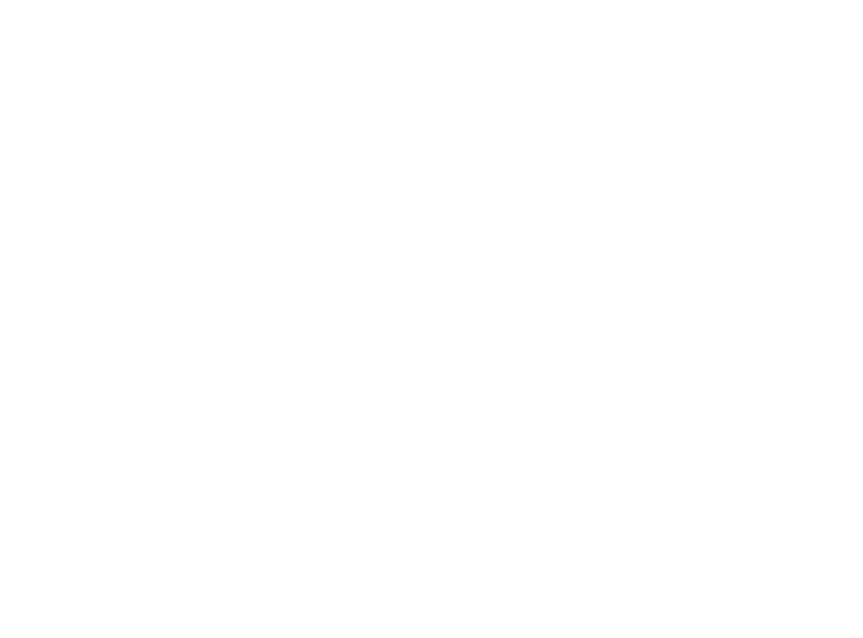
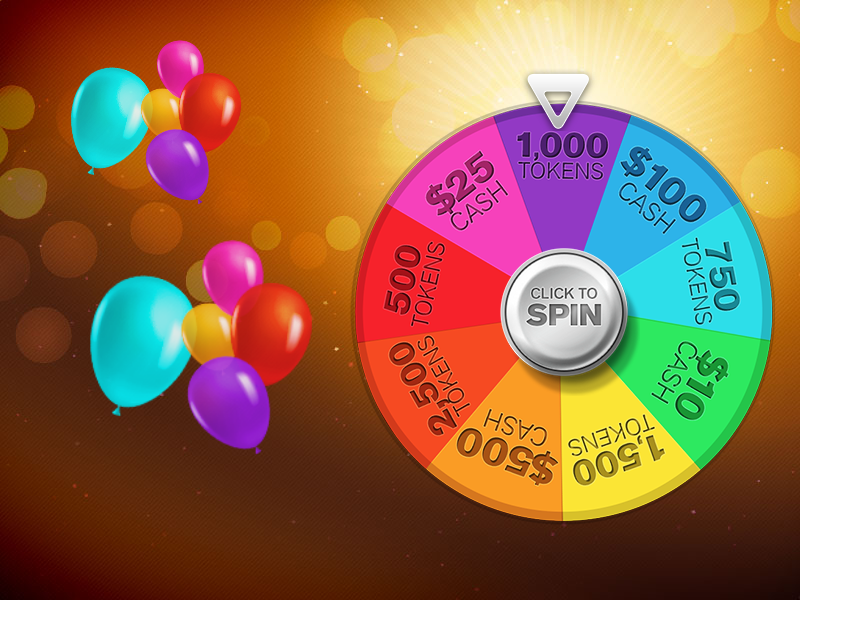
Before and after one commit to soniagisel/games-practises, a plain HTML site: page tweenmax-practises/gameIndex.html in a window 1280 px wide. Shown: the whole page, without its empty margins (0-863 px from the left). Drawn offline with nearby package versions, Linux system fonts and the light colour scheme.

Commit message:
Adding animations to all the elements.

```diff
--- a/tweenmax-practises/css/gameStyles.css
+++ b/tweenmax-practises/css/gameStyles.css
@@ -85,3 +85,63 @@ input, select {
 
 
 /*** STYLES ***/
+body {
+	width: 800px;
+    height: 600px;
+    background: url("../img/background.jpg") no-repeat;
+    position: relative;
+}
+
+.balloons1, .balloons2, .wheel, .target, .btn-spin, .btn-spin-down {
+	position: absolute;
+}
+
+.balloons1 {
+	width: 175px;
+    height: 170px;
+    background: url("../img/balloons.png") no-repeat;
+    top: 40px;
+    left: 70px;
+}
+
+.balloons2 {
+	width: 222px;
+    height: 215px;
+    background: url("../img/balloons.png") no-repeat center / cover;
+    top: 240px;
+    left: 90px;
+}
+
+.wheel {
+	width: 430px;
+    height: 430px;
+    background: url("../img/wheel.png") no-repeat;
+    top: 100px;
+    left: 350px;
+}
+
+.target {
+	width: 78px;
+    height: 63px;
+    background: url("../img/target.png") no-repeat;
+    top: 68px;
+    left: 520px;
+
+}
+
+.btn-spin {
+	width: 140px;
+    height: 148px;
+    background: url("../img/btn-spin.png") no-repeat;
+    left: 500px;
+    top: 248px;
+}
+
+.btn-spin-down {
+	width: 140px;
+    height: 148px;
+    background: url("../img/btn-spin-down.png") no-repeat;
+    left: 500px;
+    top: 248px;
+    display: none;
+}
--- a/tweenmax-practises/gameIndex.html
+++ b/tweenmax-practises/gameIndex.html
@@ -2,9 +2,21 @@
 <html>
 	<head>
 		<title>TM|Games</title>
+		<link rel="stylesheet" type="text/css" href="css/gameStyles.css">
 	</head>
 
 	<body>
+		<div id="gameContainer">
+			<div class="balloons1"></div>
+			<div class="balloons2"></div>
+			<div class="wheel"></div>
+			<div class="target"></div>
+			<div class="btn-spin"></div>
+			<div class="btn-spin-down"></div>
+		</div>
 		<script src="https://cdnjs.cloudflare.com/ajax/libs/gsap/1.18.0/TweenMax.min.js"></script>
+		<script src="//code.jquery.com/jquery-1.11.3.min.js"></script>
+		<script src="//code.jquery.com/jquery-migrate-1.2.1.min.js"></script>
+		<script type="text/javascript" src="js/gameAnimations.js"></script>
 	</body>
 </html>
--- /dev/null
+++ b/tweenmax-practises/js/gameAnimations.js
@@ -0,0 +1,26 @@
+$(document).ready(function(){
+
+	TweenMax.from($('#gameContainer'), 2, {
+      autoAlpha: 0,
+      ease: Power1.easeOut
+    });
+
+    TweenMax.from($('.balloons1'), 1, {
+    	delay: 1,
+    	scale: 0
+    });
+
+    TweenMax.from($('.balloons2'), 1, {
+    	delay: 2,
+    	scale: 0
+    });
+
+    TweenMax.from($('.target'), 1, {
+    	delay: 1,
+    	scale: 100
+    });
+
+    TweenMax.from($('.btn-spin'), 0.2, {
+    	delay: 1.5,
+    });
+});
```
